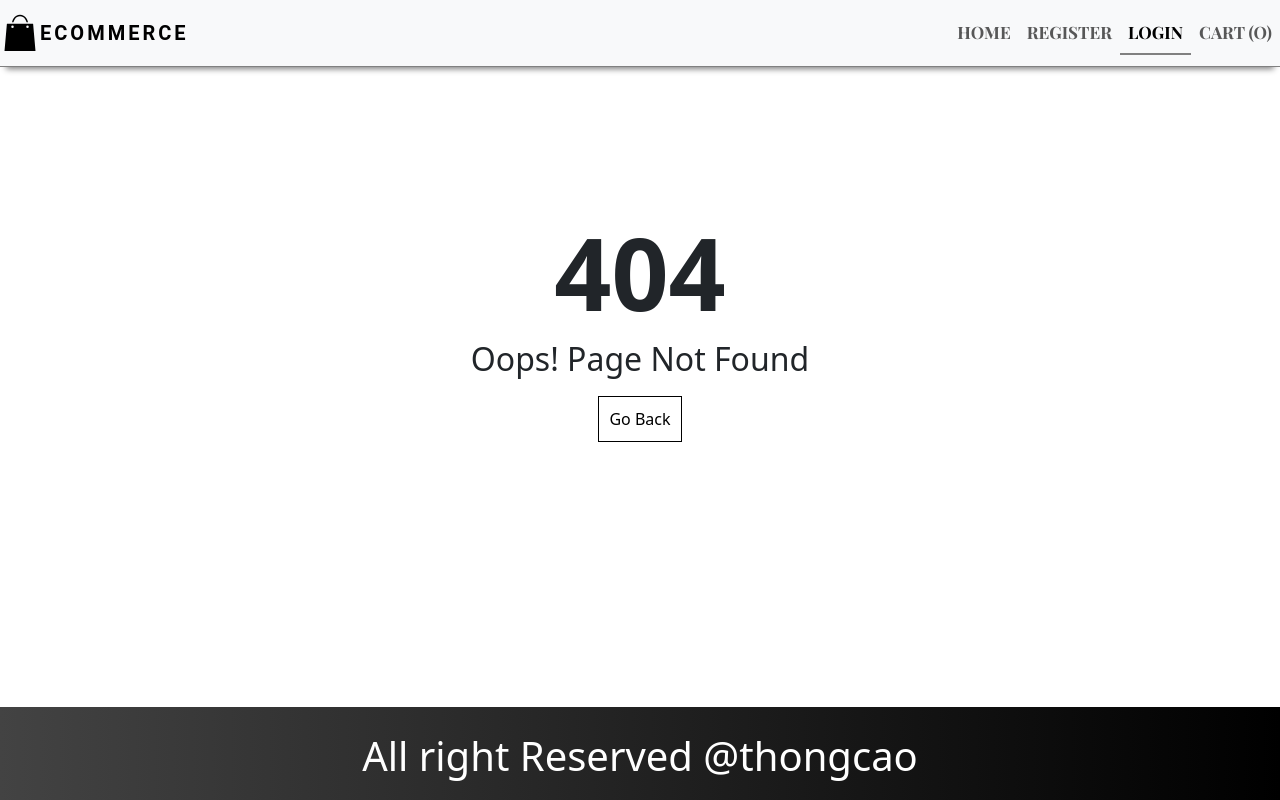
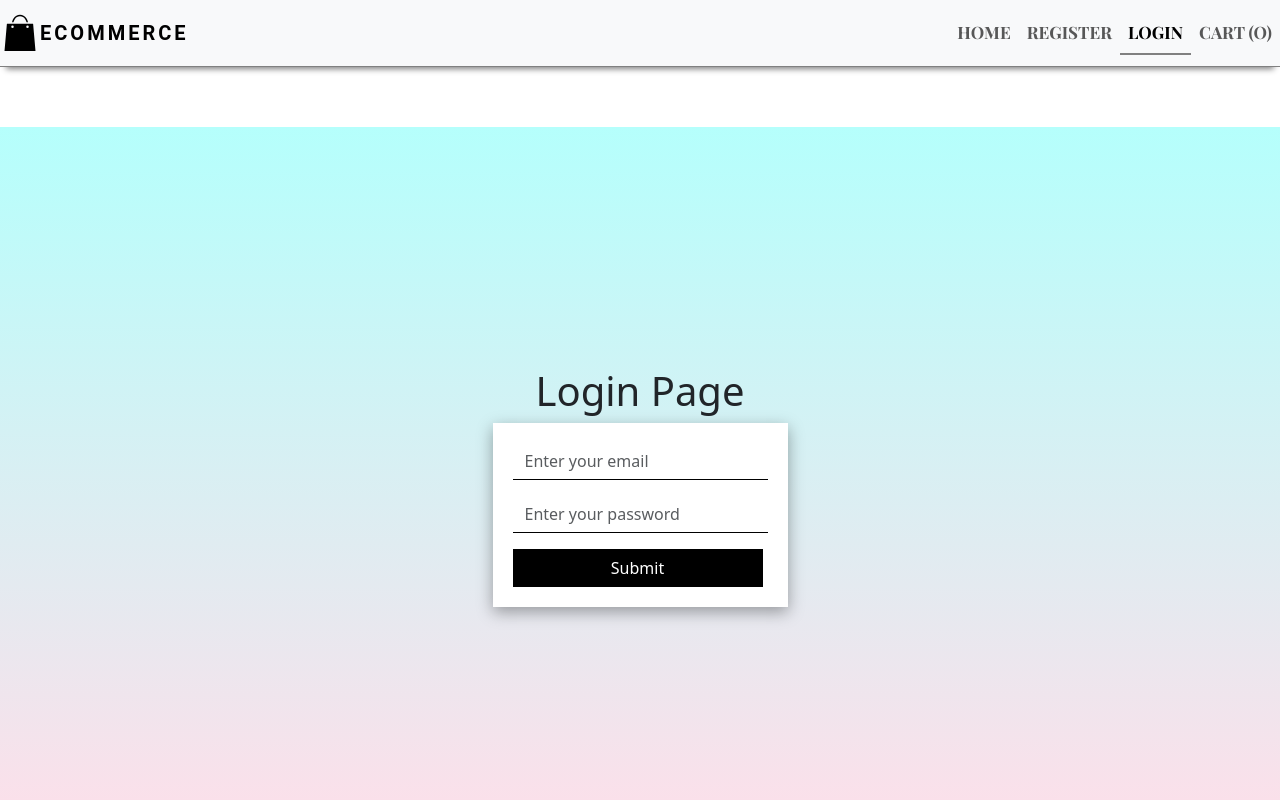
Before and after one commit to thongcao2603/mernapp, a React (Create React App) app in the folder client/: page /login in a window 1280 px wide. Before the commit this address had no page. Shown: the top 800 px of the page. Built offline with nearby package versions, Linux system fonts and the light colour scheme.

Commit message:
add login feature

```diff
--- a/client/package.json
+++ b/client/package.json
@@ -12,6 +12,7 @@
     "react-bootstrap": "^2.7.4",
     "react-dom": "^18.2.0",
     "react-helmet": "^6.1.0",
+    "react-hot-toast": "^2.4.1",
     "react-icons": "^4.9.0",
     "react-router-dom": "^6.13.0",
     "react-scripts": "5.0.1",
--- a/client/src/App.js
+++ b/client/src/App.js
@@ -5,12 +5,14 @@ import About from "./Pages/About";
 import Contact from "./Pages/Contact";
 import Policy from "./Pages/Policy";
 import Register from "./Pages/Auth/Register";
+import Login from "./Pages/Auth/Login";
 function App() {
   return (
     <>
       <Routes>
         <Route path="/" exact element={<HomePage />} />
         <Route path="/register" element={<Register />} />
+        <Route path="/login" element={<Login />} />
         <Route path="/about" element={<About />} />
         <Route path="/contact" element={<Contact />} />
         <Route path="/policy" element={<Policy />} />
--- a/client/src/Components/Layout/Header.js
+++ b/client/src/Components/Layout/Header.js
@@ -3,6 +3,7 @@ import { GiShoppingBag } from "react-icons/gi";
 const Header = () => {
   return (
     <>
+      <div className="header">
         <nav className="navbar navbar-expand-lg navbar-light bg-light">
           <Link to="/" className="navbar-brand" href="#">
             <GiShoppingBag size={40} />
@@ -44,6 +45,7 @@ const Header = () => {
             </ul>
           </div>
         </nav>
+      </div>
     </>
   );
 };
--- a/client/src/Components/Layout/Layout.js
+++ b/client/src/Components/Layout/Layout.js
@@ -1,7 +1,7 @@
 import Header from "./Header";
 import Footer from "./Footer";
 import { Helmet } from "react-helmet";
-import { ToastContainer } from "react-toastify";
+import { Toaster } from "react-hot-toast";
 import "react-toastify/dist/ReactToastify.css";
 const Layout = ({ children, title, description, keywords, author }) => {
   return (
@@ -14,8 +14,8 @@ const Layout = ({ children, title, description, keywords, author }) => {
         <title>{title}</title>
       </Helmet>
       <Header />
-      <main style={{ minHeight: "80vh" }}>
-        <ToastContainer />
+      <main style={{ minHeight: "80vh", overflow: "auto" }}>
+        <Toaster />
         {children}
       </main>
       <Footer />
--- a/client/src/Pages/Auth/Login.js
+++ b/client/src/Pages/Auth/Login.js
@@ -0,0 +1,63 @@
+import { useState } from "react";
+import Layout from "../../Components/Layout/Layout";
+import toast, { Toaster } from "react-hot-toast";
+import axios from "../../config/axios";
+import { useNavigate } from "react-router-dom";
+const Login = () => {
+  const [email, setEmail] = useState("");
+  const [password, setPassword] = useState("");
+  const navigate = useNavigate();
+  const handleSubmit = async (e) => {
+    e.preventDefault();
+    try {
+      const response = await axios.post(`auth/login`, { email, password });
+      if (response && response?.success) {
+        toast.success(response.message);
+        navigate("/");
+      } else {
+        toast.error(response.message);
+      }
+    } catch (error) {
+      toast.error("Something went wrong");
+    }
+  };
+  return (
+    <>
+      <Layout title="Login- Ecommerce App">
+        <div className="form-container" style={{ minHeight: "90vh" }}>
+          <h1 className="title">Login Page</h1>
+          <form onSubmit={handleSubmit}>
+            <div className=" mb-3">
+              <input
+                type="email"
+                value={email}
+                onChange={(e) => setEmail(e.target.value)}
+                className="form-control"
+                id="exampleInputEmail1"
+                placeholder="Enter your email"
+                required
+              />
+            </div>
+            <div className=" mb-3">
+              <input
+                type="password"
+                value={password}
+                onChange={(e) => setPassword(e.target.value)}
+                className="form-control"
+                id="exampleInputPassword1"
+                placeholder="Enter your password"
+                required
+              />
+            </div>
+
+            <button type="submit" className="btn btn-primary">
+              Submit
+            </button>
+          </form>
+        </div>
+      </Layout>
+    </>
+  );
+};
+
+export default Login;
--- a/client/src/Pages/Auth/Register.js
+++ b/client/src/Pages/Auth/Register.js
@@ -1,8 +1,9 @@
 import { useState } from "react";
 import Layout from "../../Components/Layout/Layout";
-import { toast } from "react-toastify";
+import toast, { Toaster } from "react-hot-toast";
 import axios from "../../config/axios";
-import { Navigate, useNavigate } from "react-router-dom";
+import { useNavigate } from "react-router-dom";
+import AuthStyles from "../../styles/AuthStyles.css";
 const Register = () => {
   const [name, setName] = useState("");
   const [email, setEmail] = useState("");
@@ -22,24 +23,22 @@ const Register = () => {
         address,
         answer,
       });
-      if (response?.success) {
+      if (response && response?.success) {
         toast.success(response.message);
         navigate("/login");
       } else {
         toast.error(response.message);
       }
     } catch (error) {
-      console.log(error);
       toast.error("Something went wrong");
     }
   };
   return (
     <Layout title="Register- Ecommerce App">
-      <div className="register">
-        <h1>Register Page</h1>
+      <div className="form-container" style={{ minHeight: "90vh" }}>
+        <h1 className="title">Register Page</h1>
         <form onSubmit={handleSubmit}>
-          <div className="form-group mb-3">
-            <label htmlFor="exampleInputName">Name</label>
+          <div className=" mb-3">
             <input
               type="text"
               value={name}
@@ -50,8 +49,7 @@ const Register = () => {
               required
             />
           </div>
-          <div className="form-group mb-3">
-            <label htmlFor="exampleInputEmail1">Email address</label>
+          <div className=" mb-3">
             <input
               type="email"
               value={email}
@@ -62,8 +60,7 @@ const Register = () => {
               required
             />
           </div>
-          <div className="form-group mb-3">
-            <label htmlFor="exampleInputPassword1">Password</label>
+          <div className=" mb-3">
             <input
               type="password"
               value={password}
@@ -74,8 +71,7 @@ const Register = () => {
               required
             />
           </div>
-          <div className="form-group mb-3">
-            <label htmlFor="exampleInputPassword1">Phone</label>
+          <div className=" mb-3">
             <input
               type="text"
               value={phone}
@@ -85,8 +81,7 @@ const Register = () => {
               placeholder="Enter your phone"
             />
           </div>
-          <div className="form-group mb-3">
-            <label htmlFor="exampleInputPassword1">Address</label>
+          <div className="mb-3">
             <input
               type="text"
               value={address}
@@ -96,8 +91,7 @@ const Register = () => {
               placeholder="Enter address"
             />
           </div>
-          <div className="form-group mb-3">
-            <label htmlFor="exampleInputPassword1">Answer</label>
+          <div className=" mb-3">
             <input
               type="text"
               value={answer}
--- /dev/null
+++ b/client/src/styles/AuthStyles.css
@@ -0,0 +1,63 @@
+/* ===================================
+========= register page  */
+.form-container {
+  margin-top: 60px;
+  display: flex;
+  align-items: center;
+  justify-content: center;
+  min-height: 70vh;
+  flex-direction: column;
+  background-color: #ffdee9;
+  background-image: linear-gradient(0deg, #ffdee9 0%, #b5fffc 100%);
+}
+
+.form-container form {
+  box-shadow: rgba(0, 0, 0, 0.35) 0px 5px 15px;
+  padding: 20px;
+  background-color: #fff;
+}
+
+.form-container form .title {
+  text-align: center;
+  margin-bottom: 15px;
+  font-weight: bold;
+  font-family: "Playfair Display", serif;
+}
+
+.form-container form input {
+  border: none;
+  border-bottom: 1px solid #000;
+  border-radius: 0;
+}
+
+.form-container form button {
+  border: 1px solid black;
+  border-radius: 0;
+  background-color: #000;
+  color: white;
+  width: 250px;
+}
+
+.form-container form button:hover {
+  border: 1px solid black;
+  background: #000000; /* fallback for old browsers */
+  background: -webkit-linear-gradient(
+    to right,
+    #434343,
+    #000000
+  ); /* Chrome 10-25, Safari 5.1-6 */
+  background: linear-gradient(
+    to right,
+    #434343,
+    #000000
+  ); /* W3C, IE 10+/ Edge, Firefox 16+, Chrome 26+, Opera 12+, Safari 7+ */
+}
+
+.forgot-btn {
+  background-color: #434343a4 !important;
+  border: 0 !important;
+}
+
+.forgot-btn:hover {
+  color: white !important;
+}
```
Also changed, not shown: 2 other files (tests, documents, lock files or other folders). Lines whose indentation alone changed are shown as unchanged.
